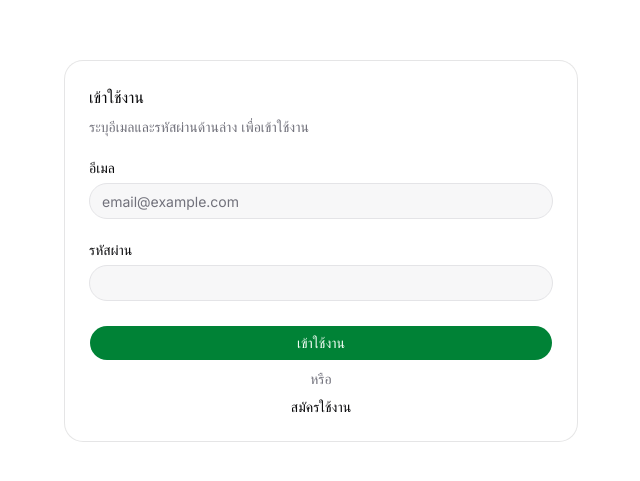
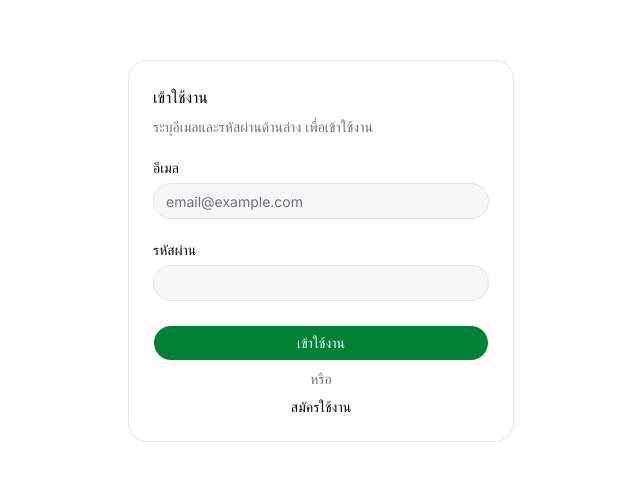
Before and after one commit to Thuttaphol/money-tracking, a Next.js app: page /signin in a window 1280 px wide. Shown: the part 149-630 px from the top of the page, without its empty margins (319-959 px from the left). Built offline with nearby package versions, Linux system fonts and the light colour scheme; no server answers.

Commit message:
fix: remove loading message from SigninPage and SignupPage components

```diff
--- a/app/signin/components/signin-form.tsx
+++ b/app/signin/components/signin-form.tsx
@@ -65,7 +65,7 @@ export function SigninForm() {
   }
 
   return (
-    <form onSubmit={handleSubmit} className="w-full max-w-lg">
+    <form onSubmit={handleSubmit} className="w-full max-w-sm">
       <Card>
         <CardHeader>
           <CardTitle>เข้าใช้งาน</CardTitle>
--- a/app/signin/page.tsx
+++ b/app/signin/page.tsx
@@ -16,7 +16,7 @@ export default function SigninPage() {
   }, [isAuthenticated, isLoading, router]);
 
   if (isLoading) {
-    return <div>Loading...</div>;
+    return null;
   }
 
   if (isAuthenticated) {
--- a/app/signup/page.tsx
+++ b/app/signup/page.tsx
@@ -16,7 +16,7 @@ export default function SignupPage() {
   }, [isAuthenticated, isLoading, router]);
 
   if (isLoading) {
-    return <div>Loading...</div>;
+    return null;
   }
 
   if (isAuthenticated) {
```
